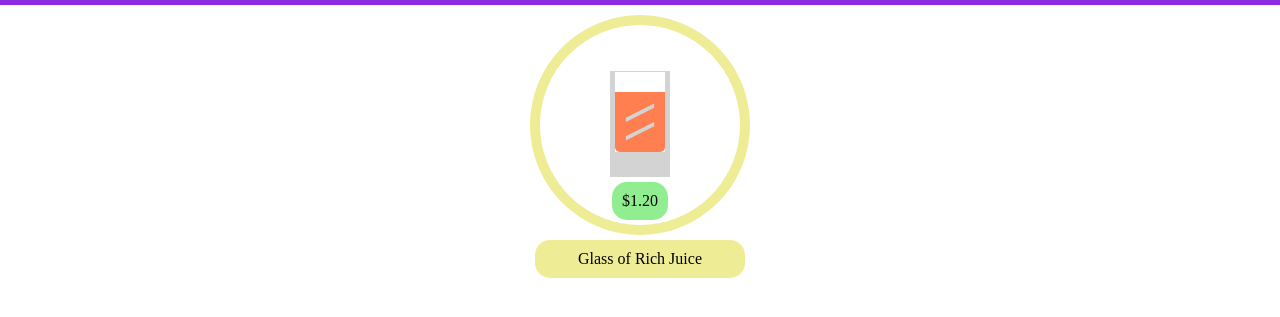
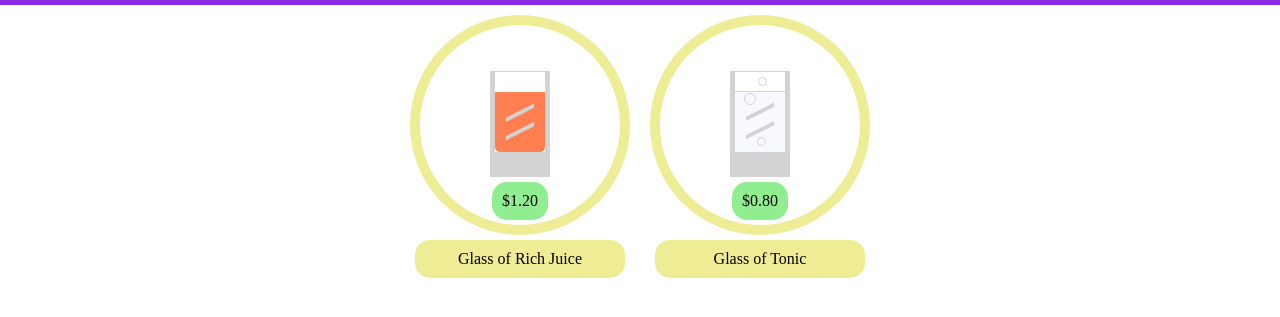
Before and after one commit to blinkEgor/my-bar-app, a plain HTML site: page page/bar.html in a window 1280 px wide. Shown: the part 65-382 px from the top of the page. Drawn offline with Linux system fonts and the light colour scheme.

Commit message:
added-a-circle-too

```diff
--- a/page/bar.html
+++ b/page/bar.html
@@ -34,6 +34,21 @@
                 </div>
                 <p class="name text">Glass of Rich Juice</p>
             </div>
+            <div class="card">
+                <div class="circle-c">
+                    <div class="cocktail-juice straight-glass">
+                        <div class="bubbles less"></div>
+                        <div class="tonic">
+                            <div class="bubbles"></div>
+                            <div class="glare"></div>
+                            <div class="bubbles less"></div>
+                        </div>
+                        <div class="bottom"></div>
+                    </div>
+                    <p class="price text">$0.80</p>
+                </div>
+                <p class="name text">Glass of Tonic</p>
+            </div>
         </section>
     </main>
     <script src="../script/bar-script.js"></script>
--- a/style/bar-style.css
+++ b/style/bar-style.css
@@ -95,6 +95,7 @@ section {
     flex-direction: column;
     justify-content: center;
     text-align: center;
+    margin: 0 10px 0 10px;
 }
 .circle-c {
     display: flex;
@@ -127,6 +128,29 @@ section {
     justify-content: center;
     align-items: center;
 }
+.tonic {
+    background-color: ghostwhite;
+    border-top: solid 1px lightgray;
+    height: 60%;
+    border-radius: 0 0 5px 5px;
+    display: flex;
+    flex-direction: column;
+    justify-content: center;
+    align-items: center;
+}
+.bubbles {
+    width: 10px;
+    height: 10px;
+    margin-right: 20px;
+    border-radius: 50%;
+    border: solid 1px lightgray;
+}
+.bubbles.less {
+    width: 7px;
+    height: 7px;
+    margin-left: 23px;
+    margin-bottom: 5px;
+}
 .glare {
     border-top: solid 6px lightgray;
     border-bottom: solid 6px lightgray;
```
